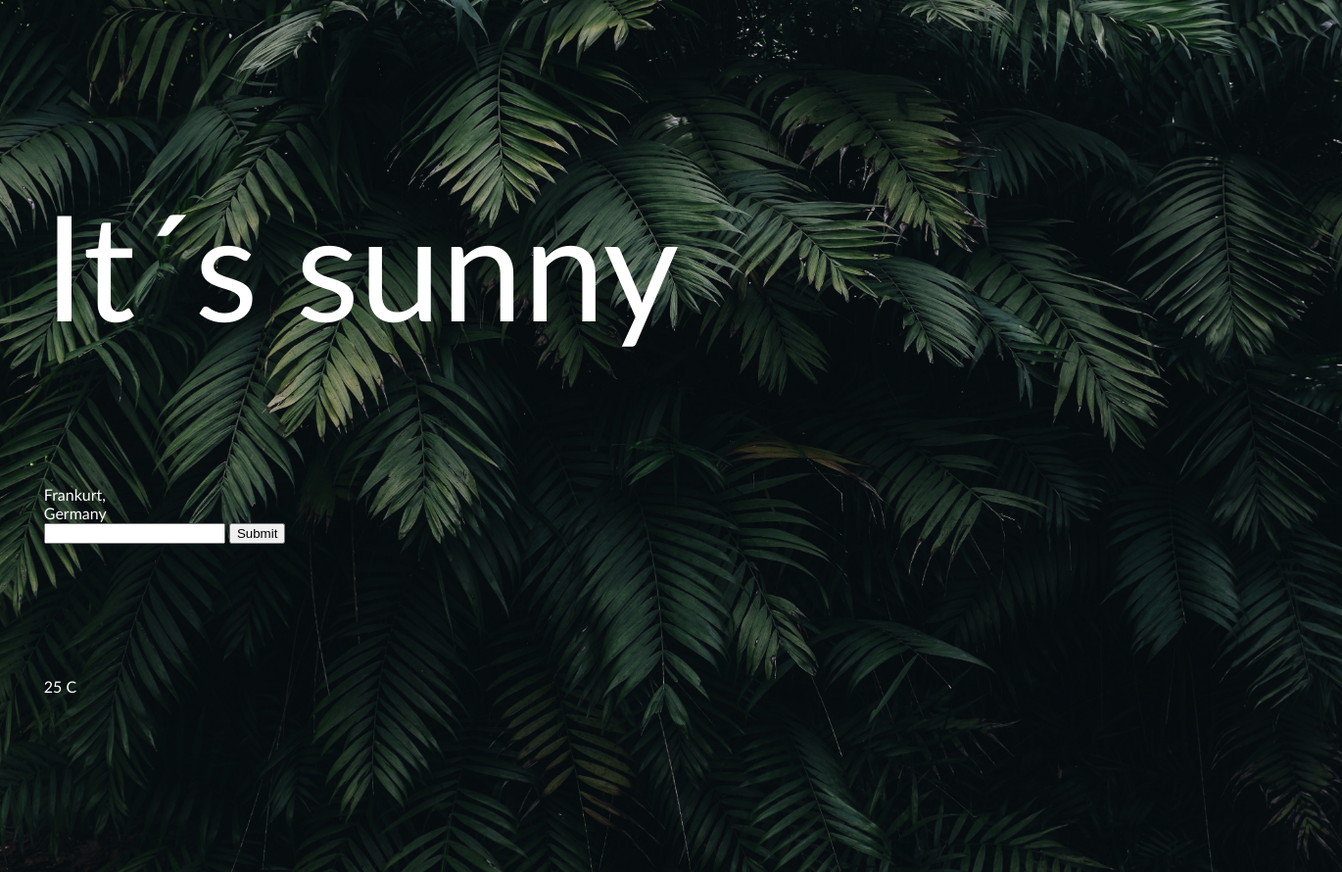
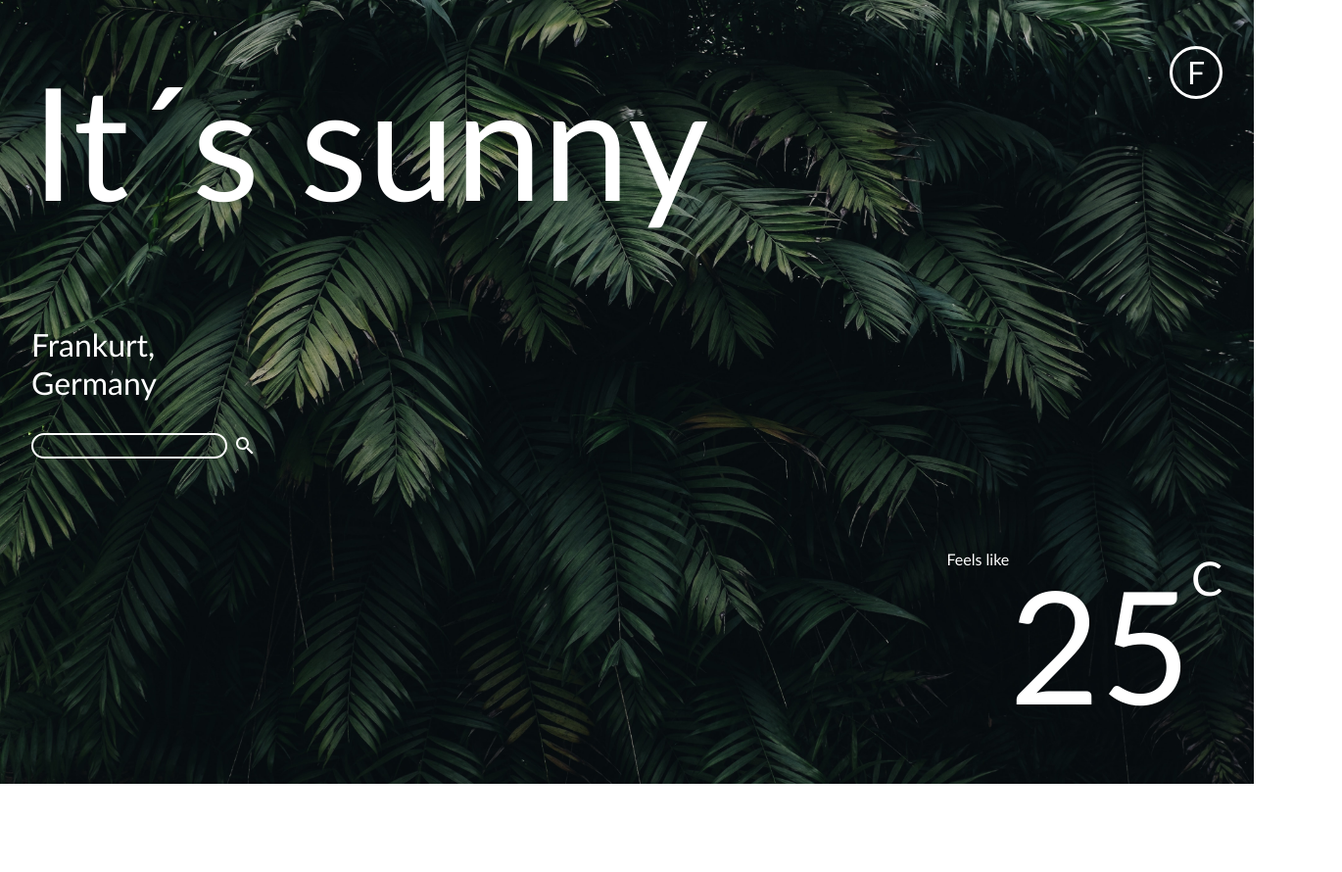
Before and after one commit to guudewie/weather_app, a plain HTML site: page index.html in a window 1280 px wide. Shown: the whole page at 98% size, 1370 px wide, since content can reach past the window. After the commit the page ends 800 px from the top, so only its background shows below. Drawn offline with nearby package versions, Linux system fonts and the light colour scheme.

Commit message:
finish ui styling

```diff
--- a/index.html
+++ b/index.html
@@ -1,10 +1,10 @@
-<!DOCTYPE html>
+<!doctype html>
 <html lang="en">
   <head>
-    <meta charset="UTF-8">
-    <meta name="viewport" content="width=device-width, initial-scale=1.0">
+    <meta charset="UTF-8" />
+    <meta name="viewport" content="width=device-width, initial-scale=1.0" />
     <title>Weather Meather</title>
-    <link rel="stylesheet" href="style.css">
+    <link rel="stylesheet" href="style.css" />
     <script src="main.js" defer></script>
     <link
       rel="stylesheet"
@@ -15,20 +15,30 @@
     <div class="app-container">
       <div class="top-container">
         <div class="condition">It´s sunny</div>
+        <div class="temp-button">F</div>
       </div>
       <div class="middle-container">
         <div class="location">
           <div class="city">Frankurt,</div>
           <div class="country">Germany</div>
         </div>
-            <form>
-                <input type="text" class="location">
-                <input type="submit">
+        <form id="weathersearch">
+          <input type="text" class="location"/>
+          <button type="submit" id="weathersearch">
+            <svg xmlns="http://www.w3.org/2000/svg" height="24px" viewBox="0 0 24 24" width="24px" fill="#FFFFFF">
+                <path d="M0 0h24v24H0V0z" fill="none"/>
+                <path d="M15.5 14h-.79l-.28-.27C15.41 12.59 16 11.11 16 9.5 16 5.91 13.09 3 9.5 3S3 5.91 3 9.5 5.91 16 9.5 16c1.61 0 3.09-.59 4.23-1.57l.27.28v.79l5 4.99L20.49 19l-4.99-5zm-6 0C7.01 14 5 11.99 5 9.5S7.01 5 9.5 5 14 7.01 14 9.5 11.99 14 9.5 14z"/>
+            </svg>
+          </button>
         </form>
       </div>
       <div class="bottom-container">
         <div class="temp"></div>
-            <div class="feelslike">25 C</div>
+        <section class="feelslike">
+            Feels like
+            <div class="feelslike number">25</div>
+            <div class="feelslike sign">C</div>
+        </section>
       </div>
     </div>
   </body>
--- a/main.js
+++ b/main.js
@@ -16,7 +16,7 @@
   \**********************/
 /***/ ((__unused_webpack_module, __webpack_exports__, __webpack_require__) => {
 
-eval("__webpack_require__.r(__webpack_exports__);\n/* harmony import */ var _modules_api__WEBPACK_IMPORTED_MODULE_0__ = __webpack_require__(/*! ./modules/api */ \"./src/modules/api.js\");\n\n\nconst form = document.querySelector(\"form\");\nconst input = document.querySelector(\"input.location\");\n\nform.addEventListener(\"submit\", (e) => {\n    e.preventDefault()\n    _modules_api__WEBPACK_IMPORTED_MODULE_0__[\"default\"].getData(input.value)\n})\n\n//# sourceURL=webpack://weather_app/./src/index.js?");
+eval("__webpack_require__.r(__webpack_exports__);\n/* harmony import */ var _modules_api__WEBPACK_IMPORTED_MODULE_0__ = __webpack_require__(/*! ./modules/api */ \"./src/modules/api.js\");\n\n\nconst form = document.querySelector(\"form\");\nconst input = document.querySelector(\"input.location\");\n\nform.addEventListener(\"submit\", (e) => {\n  e.preventDefault();\n  _modules_api__WEBPACK_IMPORTED_MODULE_0__[\"default\"].getData(input.value);\n});\n\n\n//# sourceURL=webpack://weather_app/./src/index.js?");
 
 /***/ }),
 
@@ -26,7 +26,7 @@ eval("__webpack_require__.r(__webpack_exports__);\n/* harmony import */ var _mod
   \****************************/
 /***/ ((__unused_webpack_module, __webpack_exports__, __webpack_require__) => {
 
-eval("__webpack_require__.r(__webpack_exports__);\n/* harmony export */ __webpack_require__.d(__webpack_exports__, {\n/* harmony export */   \"default\": () => (__WEBPACK_DEFAULT_EXPORT__)\n/* harmony export */ });\n\nconst weather = (() => {\n\n    async function getData(location) {\n        const url = `https://api.weatherapi.com/v1/forecast.json?key=e069f2b106c04ce29a1142633233108&q=${location}`;\n\n        const response = await fetch(url);\n        const data = await response.json();\n\n        console.log(data)\n        return data\n    }\n\n\n    return {\n        getData\n    }\n\n})();\n\n/* harmony default export */ const __WEBPACK_DEFAULT_EXPORT__ = (weather);\n\n//# sourceURL=webpack://weather_app/./src/modules/api.js?");
+eval("__webpack_require__.r(__webpack_exports__);\n/* harmony export */ __webpack_require__.d(__webpack_exports__, {\n/* harmony export */   \"default\": () => (__WEBPACK_DEFAULT_EXPORT__)\n/* harmony export */ });\nconst weather = (() => {\n  async function getData(location) {\n    const url = `https://api.weatherapi.com/v1/forecast.json?key=e069f2b106c04ce29a1142633233108&q=${location}`;\n\n    const response = await fetch(url);\n    const data = await response.json();\n\n    console.log(data);\n    return data;\n  }\n\n  return {\n    getData,\n  };\n})();\n\n/* harmony default export */ const __WEBPACK_DEFAULT_EXPORT__ = (weather);\n\n\n//# sourceURL=webpack://weather_app/./src/modules/api.js?");
 
 /***/ })
 
--- a/style.css
+++ b/style.css
@@ -1,5 +1,6 @@
 :root {
-    font-family: 'Gill Sans', 'Gill Sans MT', Calibri, 'Trebuchet MS', sans-serif;
+  font-family: "Gill Sans", "Gill Sans MT", Calibri, "Trebuchet MS", sans-serif;
+  box-sizing: border-box;
 }
 
 html,
@@ -12,15 +13,83 @@ body {
 div.app-container {
   height: 100vh;
   width: 100vw;
-    padding: 3.5vw;
   background-image: url("./assets/background_plant.jpg");
   background-size: cover;
 
   display: flex;
   flex-direction: column;
-    justify-content: space-evenly;
+  justify-content: space-around;
 }
 
 .condition {
-    font-size: 150px;
+  font-size: 10rem;
 }
+
+.top-container {
+    padding: 2rem;
+
+    display: flex;
+    align-items: flex-start;
+    justify-content: space-between;
+}
+
+.temp-button {
+    border: 3px solid white;
+    border-radius: 50%;
+    width: 3rem;
+    height: 3rem;
+    font-size: 2rem;
+
+    display: flex;
+    justify-content: center;
+    align-items: center;
+}
+
+.middle-container {
+    padding: 2rem;
+
+    display: flex;
+    flex-direction: column;
+    gap: 2rem;
+    font-size: 2rem;
+}
+
+input.location {
+    background: transparent;
+    border: 2px solid white;
+    border-radius: 1rem;
+    width: 12rem;
+    height: 1.3rem;
+}
+
+form {
+    display: flex;
+    align-items: center;
+}
+
+button#weathersearch {
+    background: transparent;
+    border: none;
+    display: flex;
+    justify-content: center;
+    align-items: center;
+}
+
+.bottom-container {
+    display: flex;
+    padding: 2rem;
+    justify-content: end;
+}
+
+.feelslike {
+    display: flex;
+    flex-direction: row;
+}
+
+.feelslike.number {
+    font-size: 10rem;
+}
+
+.feelslike.sign {
+    font-size: 3rem;
+}
```
Lines whose indentation alone changed are shown as unchanged.
